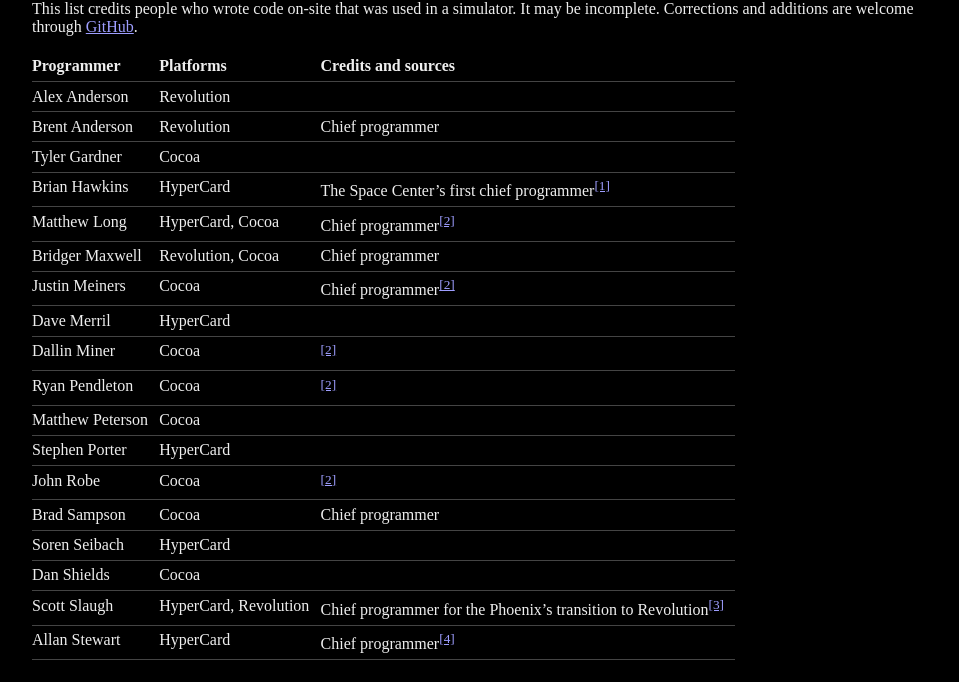
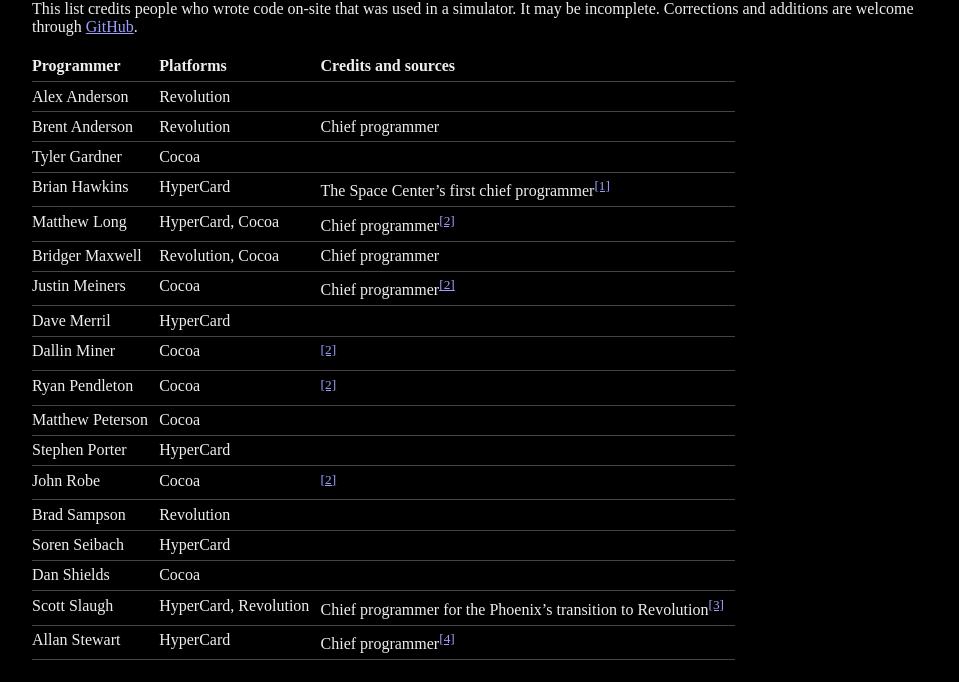
Before and after one commit to justinmeiners/cmsc-software-archive, a plain HTML site: page docs/programmers.html in a window 1280 px wide. Shown: the part 118-800 px from the top of the page, without its empty margins (160-1119 px from the left). Drawn offline with Linux system fonts and the light colour scheme.

Commit message:
fix brad

```diff
--- a/docs/programmers.html
+++ b/docs/programmers.html
@@ -34,7 +34,7 @@
     <tr><th scope="row">Matthew Peterson</th><td>Cocoa</td><td></td></tr>
     <tr><th scope="row">Stephen Porter</th><td>HyperCard</td><td></td></tr>
     <tr><th scope="row">John Robe</th><td>Cocoa</td><td><sup id="fnref-2-john"><a href="#fn-2" aria-label="Note 2">[2]</a></sup></td></tr>
-    <tr><th scope="row">Brad Sampson</th><td>Cocoa</td><td>Chief programmer</td></tr>
+    <tr><th scope="row">Brad Sampson</th><td>Revolution</td><td></td></tr>
     <tr><th scope="row">Soren Seibach</th><td>HyperCard</td><td></td></tr>
     <tr><th scope="row">Dan Shields</th><td>Cocoa</td><td></td></tr>
     <tr><th scope="row">Scott Slaugh</th><td>HyperCard, Revolution</td><td>Chief programmer for the Phoenix’s transition to Revolution<sup id="fnref-3"><a href="#fn-3" aria-label="Note 3">[3]</a></sup></td></tr>
```
Also changed, not shown: content/programmers.html (+1 -1 lines).
